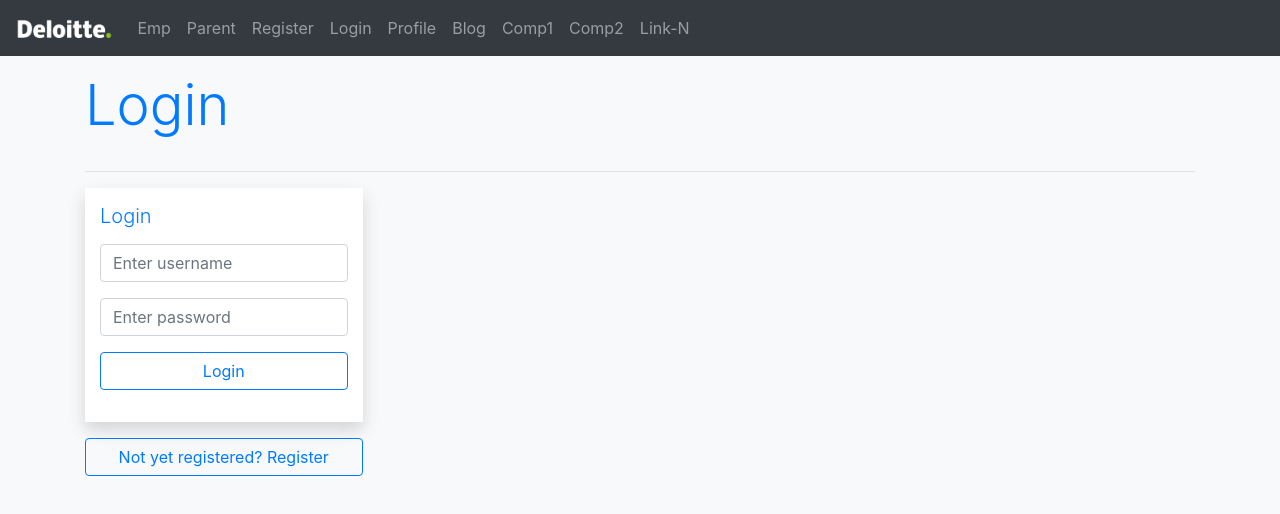
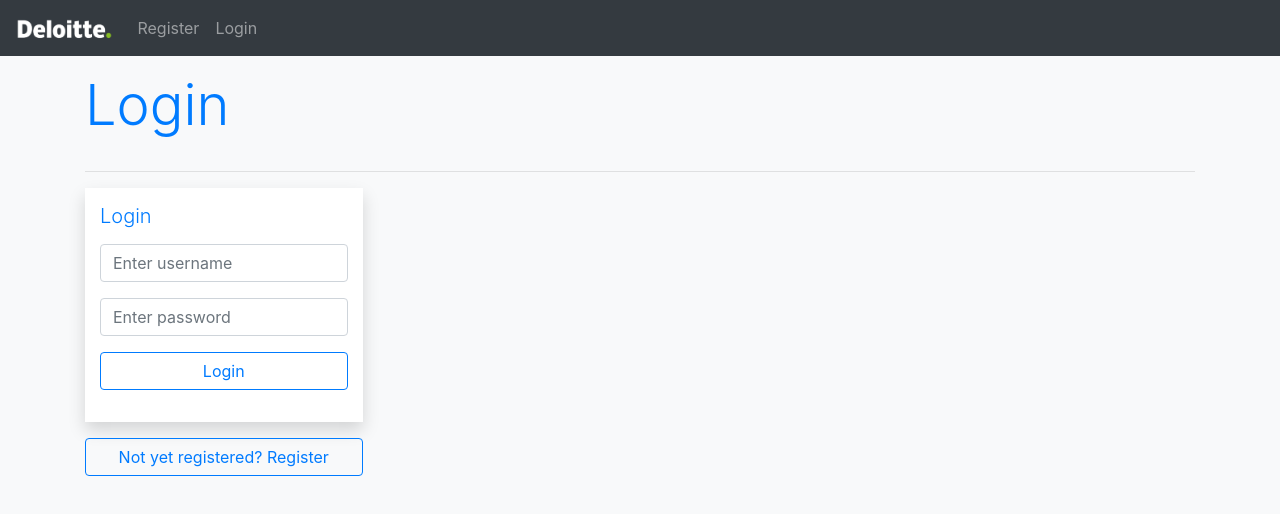
Before and after one commit to vamandeshmukh/deloitte-react-app, a React (Create React App) app: page /login in a window 1280 px wide. Shown: the top 514 px of the page. Built offline with nearby package versions, Linux system fonts and the light colour scheme; no server answers.

Commit message:
react-basics

```diff
--- a/src/components/Header.js
+++ b/src/components/Header.js
@@ -1,9 +1,14 @@
+import { useSelector } from "react-redux";
 import { Link } from "react-router-dom";
+
 
 const Header = () => {
 
+    const currrentUser = useSelector(store => store.appUser.loggedInUser);
+
     return (
         <div>
+            {currrentUser &&
                 <div>
                     <nav className="navbar navbar-expand-lg navbar-dark bg-dark">
                         <Link className="navbar-brand" to="/"><img height="24px" src="../media/Deloitte_logo_black.png" alt="Deloitte"></img> </Link>
@@ -16,16 +21,8 @@ const Header = () => {
                                 <li className="nav-item">
                                     <Link className="nav-link" to="/emp">Emp</Link>
                                 </li>
-                            {(true) &&
                                 <li className="nav-item">
                                     <Link className="nav-link" to="/parent">Parent</Link>
-                                </li>
-                            }
-                            <li className="nav-item">
-                                <Link className="nav-link" to="/register">Register</Link>
-                            </li>
-                            <li className="nav-item">
-                                <Link className="nav-link" to="/login">Login</Link>
                                 </li>
                                 <li className="nav-item">
                                     <Link className="nav-link" to="/profile">Profile</Link>
@@ -46,11 +43,101 @@ const Header = () => {
                         </div>
                     </nav>
                 </div>
+            }
+
+            {!currrentUser &&
+                <div>
+                    <nav className="navbar navbar-expand-lg navbar-dark bg-dark">
+                        <Link className="navbar-brand" to="/"><img height="24px" src="../media/Deloitte_logo_black.png" alt="Deloitte"></img> </Link>
+                        {/* <Link className="navbar-brand" to="/"><img height="24px" src="https://brandpalettes.com/wp-content/uploads/2020/06/deloitte-02.png" alt="Deloitte"></img> </Link> */}
+                        <button className="navbar-toggler" type="button" data-toggle="collapse" data-target="#navbarSupportedContent">
+                            <span className="navbar-toggler-icon"></span>
+                        </button>
+                        <div className="collapse navbar-collapse" id="navbarSupportedContent">
+                            <ul className="navbar-nav mr-auto">
+                                <li className="nav-item">
+                                    <Link className="nav-link" to="/register">Register</Link>
+                                </li>
+                                <li className="nav-item">
+                                    <Link className="nav-link" to="/login">Login</Link>
+                                </li>
+                            </ul>
+                        </div>
+                    </nav>
+                </div>
+            }
+
         </div>
     );
 
 }
 export default Header;
+
+
+
+
+
+
+
+
+// import { Link } from "react-router-dom";
+
+// const Header = () => {
+
+//     return (
+//         <div>
+//             <div>
+//                 <nav className="navbar navbar-expand-lg navbar-dark bg-dark">
+//                     <Link className="navbar-brand" to="/"><img height="24px" src="../media/Deloitte_logo_black.png" alt="Deloitte"></img> </Link>
+//                     {/* <Link className="navbar-brand" to="/"><img height="24px" src="https://brandpalettes.com/wp-content/uploads/2020/06/deloitte-02.png" alt="Deloitte"></img> </Link> */}
+//                     <button className="navbar-toggler" type="button" data-toggle="collapse" data-target="#navbarSupportedContent">
+//                         <span className="navbar-toggler-icon"></span>
+//                     </button>
+//                     <div className="collapse navbar-collapse" id="navbarSupportedContent">
+//                         <ul className="navbar-nav mr-auto">
+//                             <li className="nav-item">
+//                                 <Link className="nav-link" to="/emp">Emp</Link>
+//                             </li>
+//                             {(true) &&
+//                                 <li className="nav-item">
+//                                     <Link className="nav-link" to="/parent">Parent</Link>
+//                                 </li>
+//                             }
+//                             <li className="nav-item">
+//                                 <Link className="nav-link" to="/register">Register</Link>
+//                             </li>
+//                             <li className="nav-item">
+//                                 <Link className="nav-link" to="/login">Login</Link>
+//                             </li>
+//                             <li className="nav-item">
+//                                 <Link className="nav-link" to="/profile">Profile</Link>
+//                             </li>
+//                             <li className="nav-item">
+//                                 <Link className="nav-link" to="/blog">Blog</Link>
+//                             </li>
+//                             <li className="nav-item">
+//                                 <Link className="nav-link" to="/comp1">Comp1</Link>
+//                             </li>
+//                             <li className="nav-item">
+//                                 <Link className="nav-link" to="/comp2">Comp2</Link>
+//                             </li>
+//                             <li className="nav-item">
+//                                 <Link className="nav-link" to="/link-n">Link-N</Link>
+//                             </li>
+//                         </ul>
+//                     </div>
+//                 </nav>
+//             </div>
+//         </div>
+//     );
+
+// }
+// export default Header;
+
+
+
+
+
 
 
 // import { Link } from "react-router-dom";
--- a/src/components/Login.js
+++ b/src/components/Login.js
@@ -44,9 +44,13 @@ const Login = () => {
                 .then((response) => {
                     console.log(response.data);
                     dispatch(setLoggedInUser(response.data));
+                    alert(`User ${response.data.userName} logged in successfully! Navigating to Home...`);
                     navigate(`/home`);
                 })
-                .catch(err => console.log(err.message));
+                .catch((err) => {
+                    console.log(err.message);
+                    alert(err.message);
+                });
         }
         else {
             setAppUserToLogin({ userName: '', password: '' });
--- a/src/components/Register.js
+++ b/src/components/Register.js
@@ -2,16 +2,16 @@ import { useEffect, useState } from "react";
 import { useNavigate } from "react-router-dom";
 import { Link } from "react-router-dom";
 import { useSelector, useDispatch } from "react-redux";
-import { setAppUserData, setLoggedInUser, setAppUsersList } from '../redux/AppUserSlice';
-import { findAllAppUsers, login, register } from '../services/AppUserService';
+import { setAppUsersList } from '../redux/AppUserSlice';
+import { findAllAppUsers, register } from '../services/AppUserService';
 import AppUser from "../models/AppUser";
 
 const Register = () => {
 
+    const dispatch = useDispatch();
+    const navigate = useNavigate();
     const usersList = useSelector(store => store.appUser.appUsersList);
     const [appUserToRegister, setAppUserToRegister] = useState({});
-    const navigate = useNavigate();
-    const dispatch = useDispatch();
 
     useEffect(() => {
         setAppUserToRegister(new AppUser());
@@ -49,7 +49,7 @@ const Register = () => {
             register(appUserToRegister)
                 .then((response) => {
                     console.log(response.data);
-                    alert(`User ${response.data.userName} regisetred successfully!`);
+                    alert(`User ${response.data.userName} regisetred successfully! Navigating to Login...`);
                     navigate(`/login`);
                 })
                 .catch((error) => {
```
Lines whose indentation alone changed are shown as unchanged.
